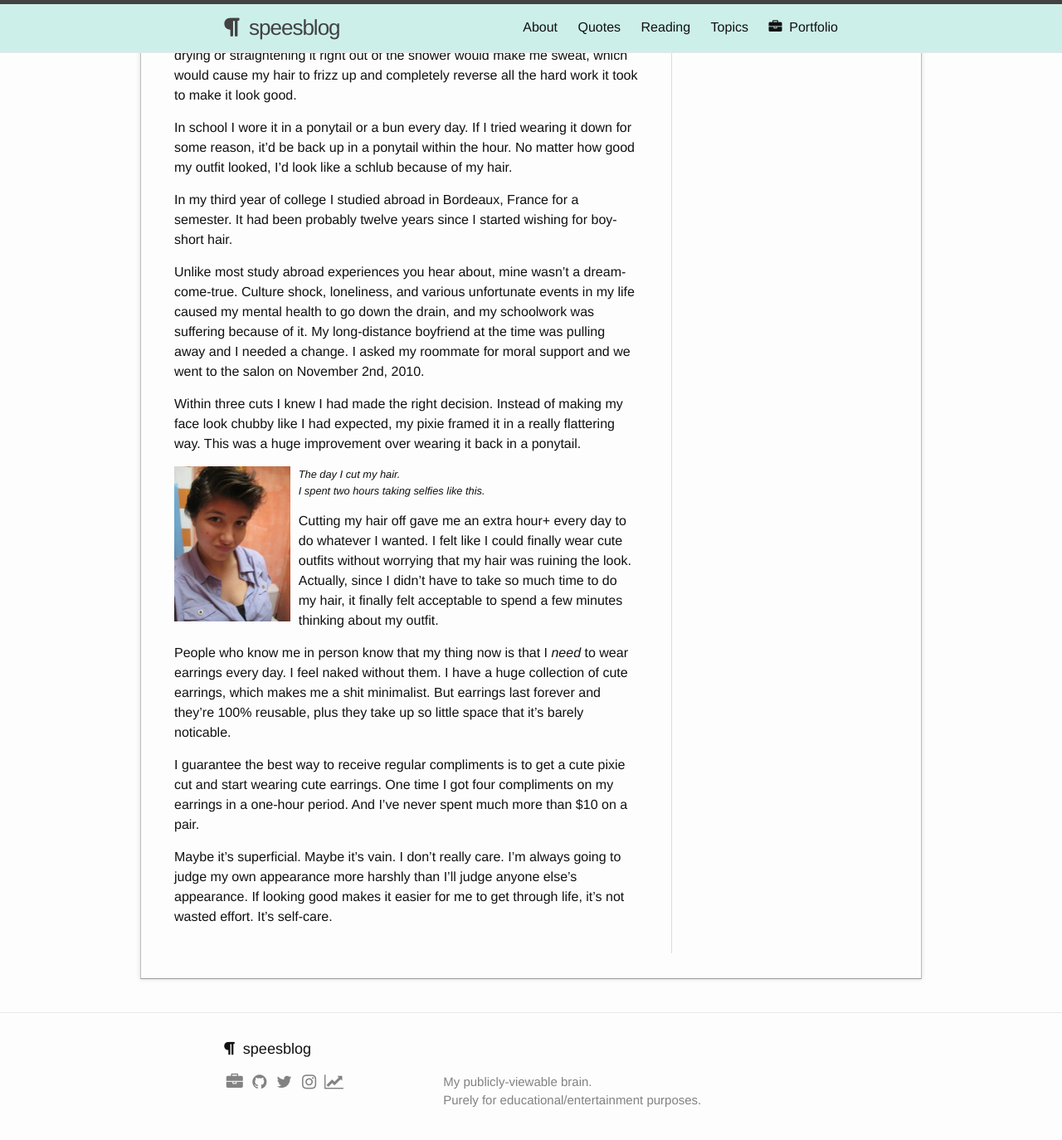
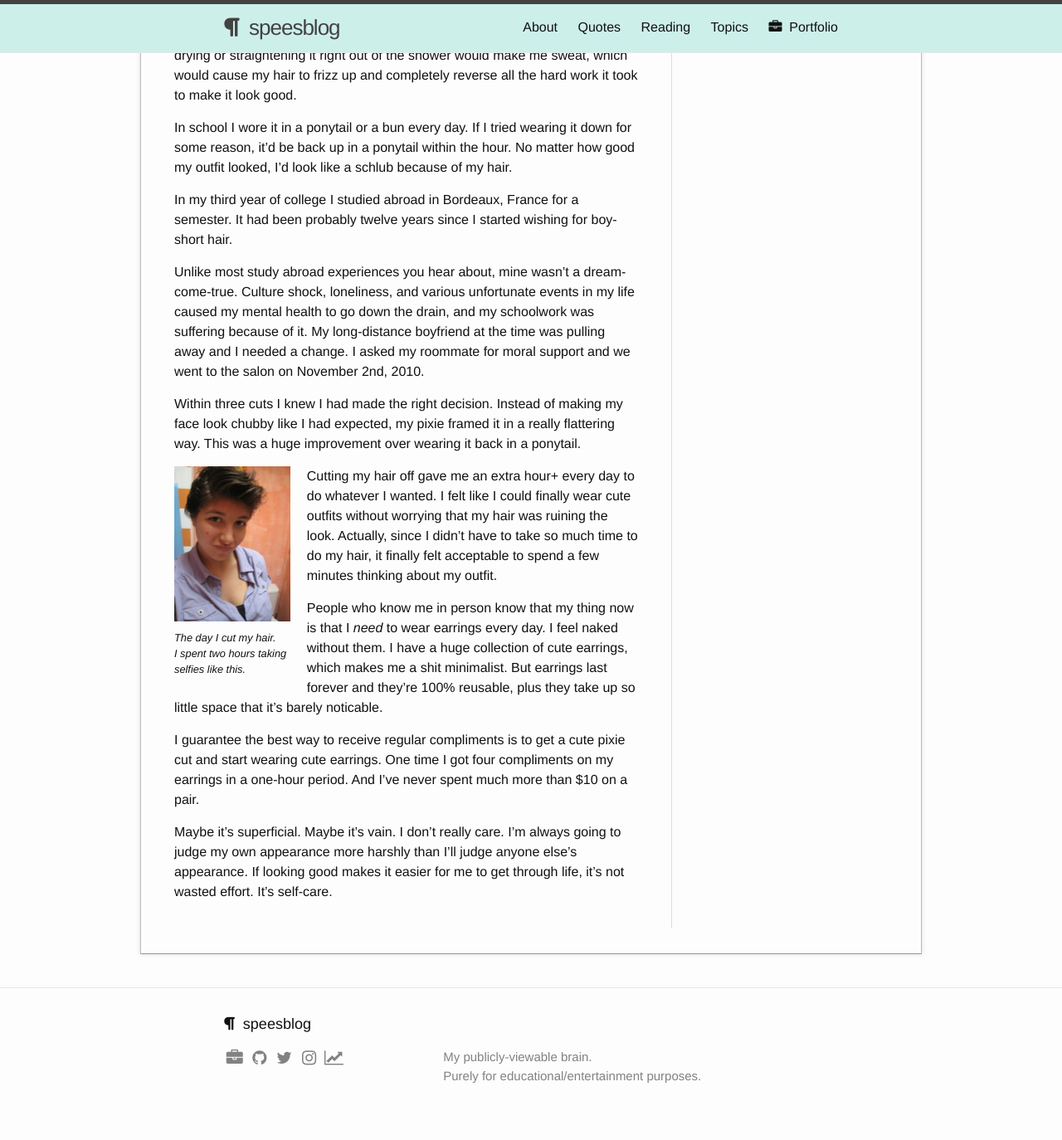
Before and after one commit to shelbyspees/speesblog, a Jekyll site: the page built from _posts/2015-03-14-the-best-decision.md, in a window 1280 px wide and 1400 px high, scrolled down 1324 px. Shown: the top 1374 px of the window at 83% size. Built offline with Jekyll 4.4.1, drawn with Linux system fonts in a browser that asks for light colours; nearby versions of some CDN libraries.

Commit message:
Fix aside mid-width on mobile

```diff
--- a/_sass/_base.scss
+++ b/_sass/_base.scss
@@ -22,6 +22,7 @@
 }
 
 aside {
+  width: 95%;
   color: $grey-color;
   padding: 10px 10px;
   background: lighten($grey-color-light, 7.5%);
@@ -154,14 +155,15 @@
 
 @media only screen and (min-width: 800px) {
   .wrapLeft {
-    max-width: 25%;
     float: left;
-    padding-right: 10px;
     margin-bottom: 0px;
   }
 
   figure {
     text-align: left;
+    max-width: 25%;
+    float: left;
+    padding-right: 20px;
   }
 
   figcaption {
```
